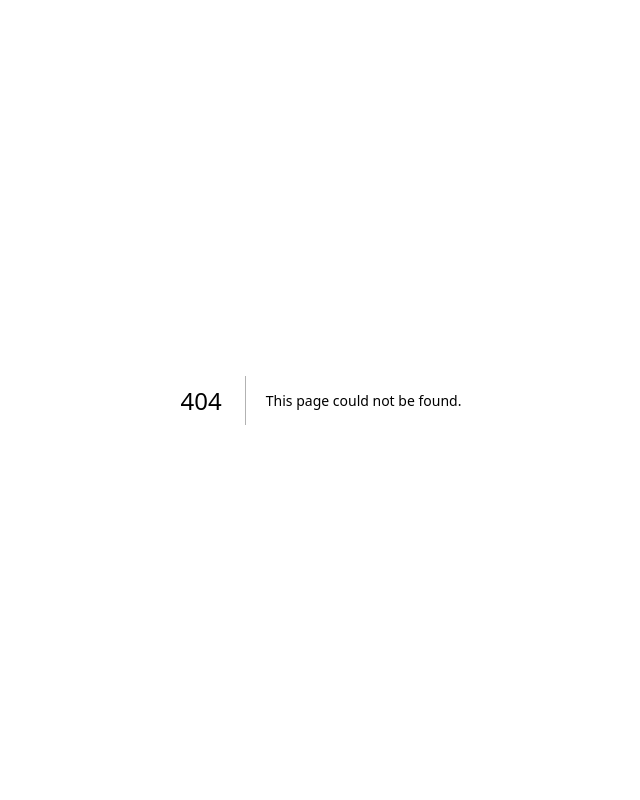
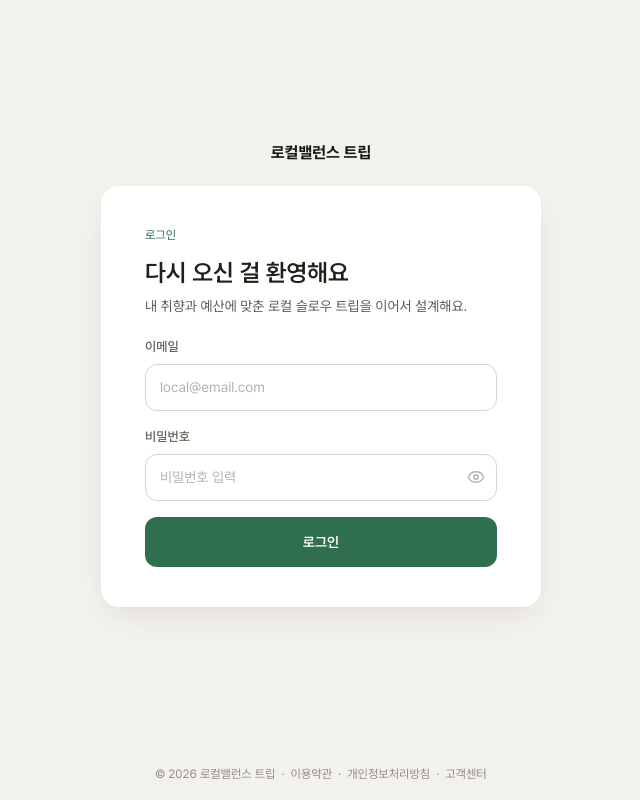
Before and after one commit to HD-GZ/LOCAL_BALANCE_TRIP_FRONT, a Next.js app: page /login in a window 1280 px wide. Before the commit this address had no page. Shown: the whole page, without its empty margins (319-959 px from the left). Built offline with nearby package versions, Linux system fonts and the light colour scheme.

Commit message:
feat: 로그인 화면과 입력 검증 구현

```diff
--- /dev/null
+++ b/src/app/(auth)/layout.tsx
@@ -0,0 +1,11 @@
+export default function AuthLayout({ children }: { children: React.ReactNode }) {
+  return (
+    <div className="flex flex-1 flex-col">
+      {children}
+      <footer className="py-4 text-center text-[12px] text-[#928D84]">
+        © 2026 로컬밸런스
+        트립&nbsp;&nbsp;·&nbsp;&nbsp;이용약관&nbsp;&nbsp;·&nbsp;&nbsp;개인정보처리방침&nbsp;&nbsp;·&nbsp;&nbsp;고객센터
+      </footer>
+    </div>
+  );
+}
--- /dev/null
+++ b/src/app/(auth)/login/LoginForm.tsx
@@ -0,0 +1,73 @@
+"use client";
+
+import { zodResolver } from "@hookform/resolvers/zod";
+import { Eye, EyeOff } from "lucide-react";
+import { useForm } from "react-hook-form";
+import { z } from "zod";
+
+import { useBooleanState } from "@/hooks/useBooleanState";
+
+const schema = z.object({
+  email: z.email("올바른 이메일 형식을 입력해 주세요."),
+  password: z.string().min(1, "비밀번호를 입력해 주세요."),
+});
+
+type LoginFormValues = z.infer<typeof schema>;
+
+export default function LoginForm() {
+  const { value: showPassword, toggle: togglePassword } = useBooleanState();
+
+  const {
+    register,
+    handleSubmit,
+    formState: { errors },
+  } = useForm<LoginFormValues>({
+    resolver: zodResolver(schema),
+  });
+
+  const onSubmit = (data: LoginFormValues) => {
+    console.log(data);
+  };
+
+  return (
+    <form className="flex flex-col gap-4" onSubmit={handleSubmit(onSubmit)}>
+      <div className="flex flex-col gap-1.5">
+        <label className="text-[13px] font-medium text-[#5F5B53]">이메일</label>
+        <input
+          {...register("email")}
+          className="rounded-xl border border-[#D9D5CD] px-3.5 py-3 text-[14px] leading-[150%] placeholder:text-[#B8B3AA]"
+          type="text"
+          inputMode="email"
+          placeholder="local@email.com"
+        />
+        {errors.email && <p className="text-[12px] text-red-500">{errors.email.message}</p>}
+      </div>
+      <div className="flex flex-col gap-1.5">
+        <label className="text-[13px] font-medium text-[#5F5B53]">비밀번호</label>
+        <div className="relative">
+          <input
+            {...register("password")}
+            className="w-full rounded-xl border border-[#D9D5CD] px-3.5 py-3 text-[14px] leading-[150%] placeholder:text-[#B8B3AA]"
+            type={showPassword ? "text" : "password"}
+            placeholder="비밀번호 입력"
+          />
+          <button
+            type="button"
+            className="absolute top-1/2 right-3 -translate-y-1/2 text-[#B8B3AA]"
+            onClick={togglePassword}
+            aria-label={showPassword ? "비밀번호 숨기기" : "비밀번호 보기"}
+          >
+            {showPassword ? <EyeOff size={18} /> : <Eye size={18} />}
+          </button>
+        </div>
+        {errors.password && <p className="text-[12px] text-red-500">{errors.password.message}</p>}
+      </div>
+      <button
+        type="submit"
+        className="rounded-xl bg-[#2F6F4F] py-3.5 text-[14px] font-semibold text-white"
+      >
+        로그인
+      </button>
+    </form>
+  );
+}
--- /dev/null
+++ b/src/app/(auth)/login/page.tsx
@@ -0,0 +1,19 @@
+import LoginForm from "./LoginForm";
+
+export default function LoginPage() {
+  return (
+    <div className="flex flex-1 flex-col items-center gap-5 py-35">
+      <h1 className="text-center font-bold">로컬밸런스 트립</h1>
+      <main className="flex w-full max-w-110 flex-col rounded-[18px] bg-white px-11 py-10 shadow-[0_12px_32px_-12px_rgba(41,36,28,0.14)]">
+        <p className="pb-3 text-[12px] text-[#2F6F4F]">로그인</p>
+        <div className="flex flex-col gap-1.5 pb-5">
+          <p className="text-2xl font-semibold text-[#222019]">다시 오신 걸 환영해요</p>
+          <p className="text-[14px] text-[#5F5B53]">
+            내 취향과 예산에 맞춘 로컬 슬로우 트립을 이어서 설계해요.
+          </p>
+        </div>
+        <LoginForm />
+      </main>
+    </div>
+  );
+}
```
